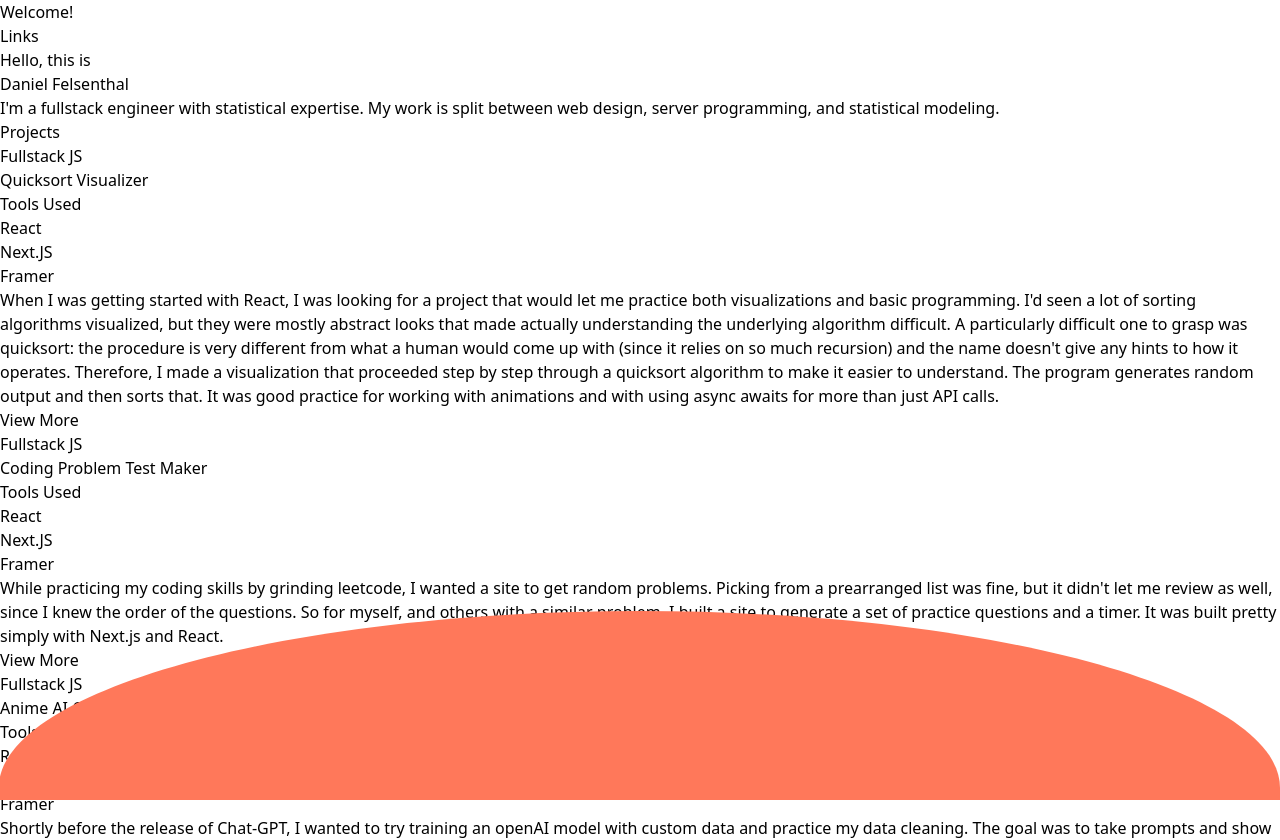
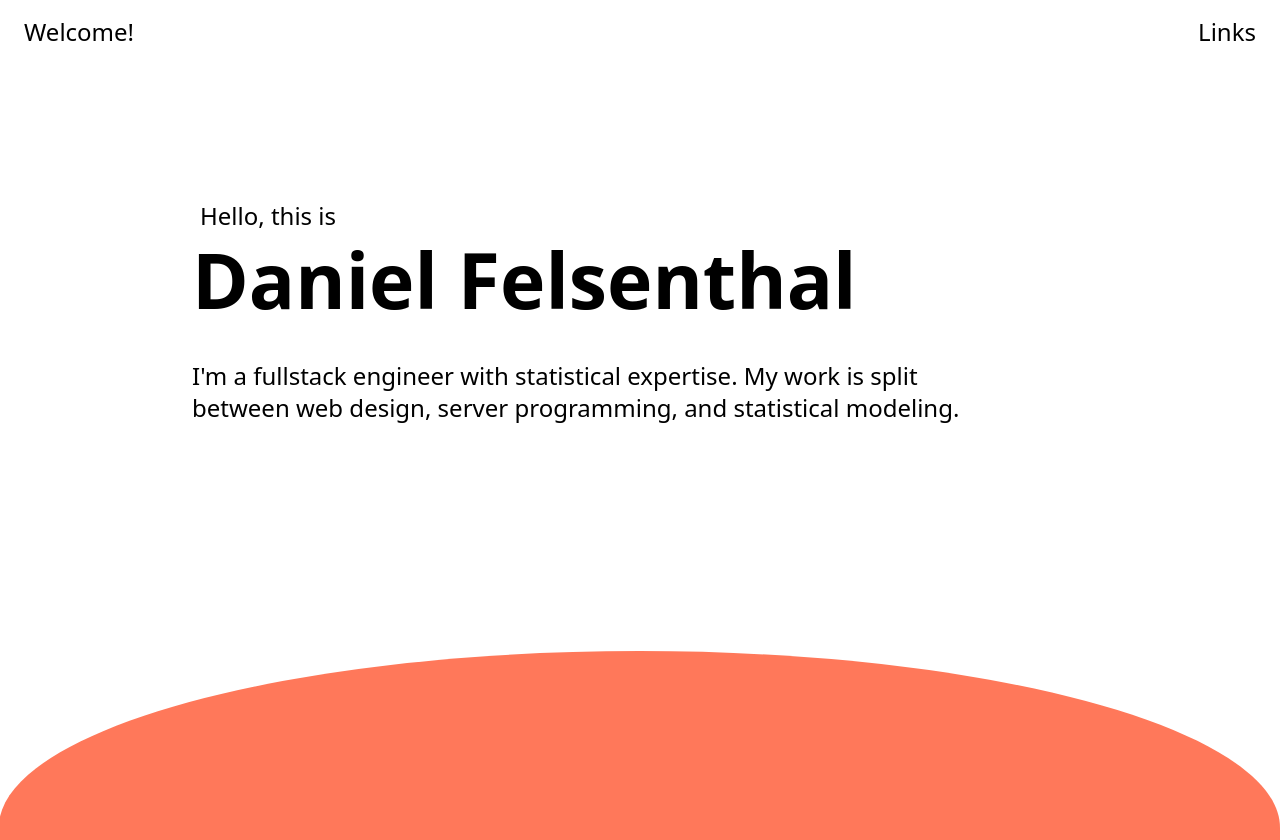
Before and after one commit to dfelsie/portfolio4, a Next.js app: page / in a window 1280 px wide. Shown: the top 840 px of the page. Built offline with nearby package versions, Linux system fonts and the light colour scheme.

Commit message:
tailwind fix

```diff
--- a/tailwind.config.js
+++ b/tailwind.config.js
@@ -2,8 +2,9 @@
 module.exports = {
   content: [
     "./pages/**/*.{js,ts,jsx,tsx}",
+    "./app/**/*.{js,ts,jsx,tsx}",
     "./components/**/*.{js,ts,jsx,tsx}",
-    "./app/**/*.{js,ts,jsx,tsx}",
+    "./Components/**/*.{js,ts,jsx,tsx}",
   ],
   theme: {
     extend: {},
```
